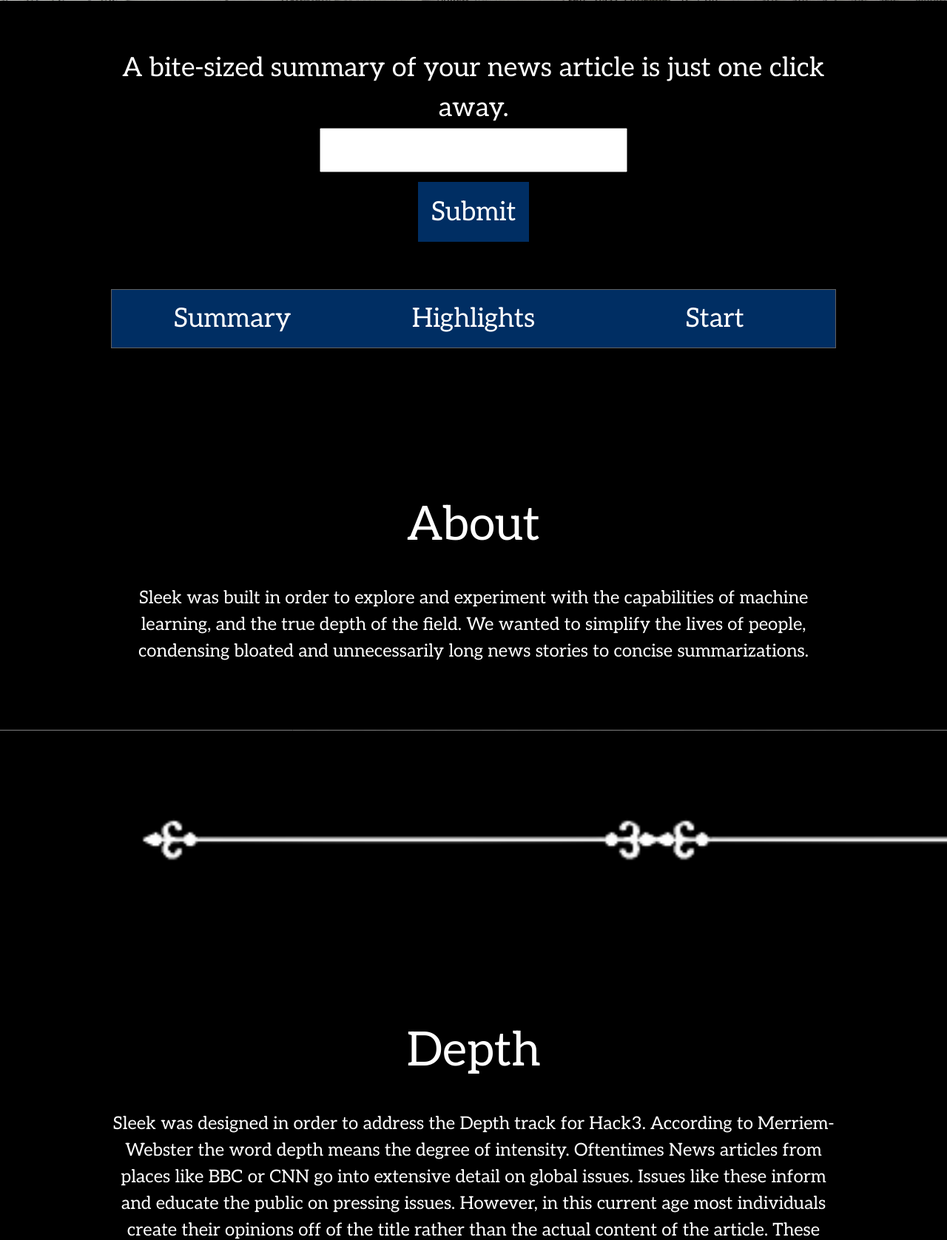
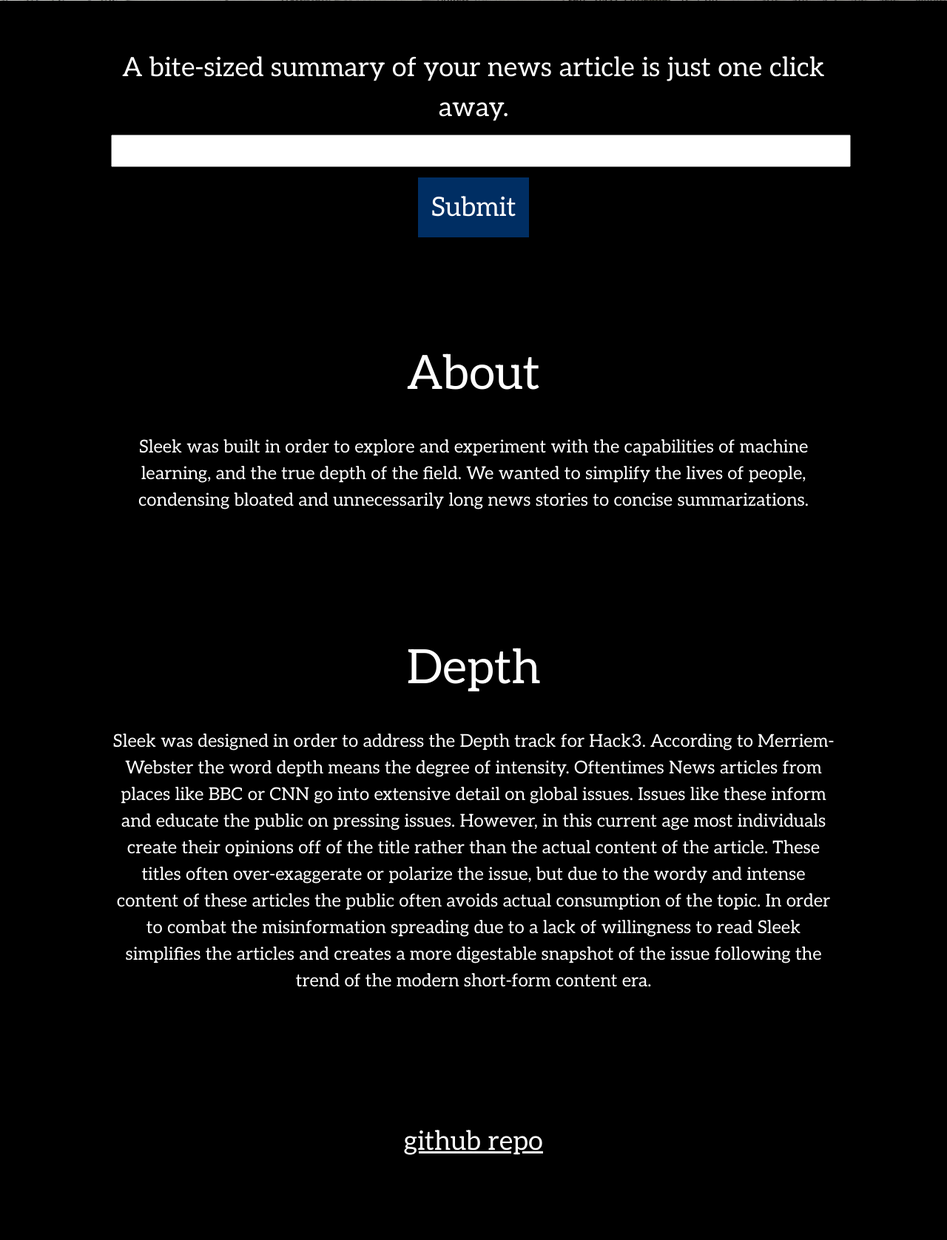
Before and after one commit to EulerPascal404/SleekNews, a Flask app: page / in a window 1280 px wide; the page is wider, and only the part inside the window is pictured. Shown: the part 719-2396 px from the top of that part at 74% size. After the commit the page ends 2281 px from the top of that part, so only its background shows below. Run offline with Flask 2, Linux system fonts and the light colour scheme.

Commit message:
please work

```diff
--- a/SleekApp/app.py
+++ b/SleekApp/app.py
@@ -1,24 +1,12 @@
 from flask import Flask,render_template,request,Response
 import requests
-import random
-import tweepy
 app = Flask(__name__)
 from transformers import Trainer, AutoModel, AutoModelForSequenceClassification, AutoTokenizer
-import torch
-from torch.utils.data import Dataset, DataLoader
-from torch.optim import Adam, AdamW
-import time
+
 import numpy as np
 import os
-import matplotlib
-import io
-import matplotlib.pyplot as plt
 import numpy as np
-import io
-import random
 from flask import Response
-from matplotlib.backends.backend_agg import FigureCanvasAgg as FigureCanvas
-from matplotlib.figure import Figure
 import spacy
 import nltk
 from bs4 import BeautifulSoup
@@ -30,7 +18,7 @@ os.environ["TOKENIZERS_PARALLELISM"] = "true"
 from sklearn.feature_extraction.text import TfidfVectorizer
 from nltk import tokenize
 nlp = spacy.load("en_core_web_sm")
-
+nltk.download('punkt')
 def finalKeyWords(url, num_display):
     text = getText(url)
     return_content = [GetEntities(text), SentenceWordImportance(text, num_display)]
@@ -69,12 +57,11 @@ ur = "https://devonprice.medium.com/thoughts-are-not-feelings-is-shitty-psycholo
 def home():
 	return render_template("index.html")
 
-@app.route("/result",methods = ['POST','GET'])
+@app.route("/result",methods = ['POST'])
 def result():
-	output = request.form.to_dict()
-	name = output["name"]
-	time.sleep(1)
-	return render_template("index.html",name = func1(name))
+	content = request.form.to_dict()
+	name1 = content["name"]
+	return render_template("index.html",inp = SentenceWordImportance(getText(name1),3))
 
 if __name__ == '__main__':
 	app.run(debug = True,port = 5001)
--- a/SleekApp/static/index.css
+++ b/SleekApp/static/index.css
@@ -29,6 +29,10 @@ html {
 .w3-hover-red:hover{color:#fff!important;background-color:#002146!important}
 .bgc {
 	background-color: #002e63;
+}
+.btnjaskldflk {
+	margin: auto;
+	width: 1000px;
 }
 .divider {
 	background: transparent;
--- a/SleekApp/templates/index.html
+++ b/SleekApp/templates/index.html
@@ -65,14 +65,18 @@ a {background-color: #002e63}
 <!-- Menu Container -->
 <div class="w3-container w3-black w3-padding-64 w3-xxlarge" id="menu">
   <div class="w3-content">
+
     <center>
       <label for = "Name" style="color:rgb(255, 255, 255)">A bite-sized summary of your news article is just one click away.</label><br>
-            <input type="text" name = "name" id = "name">
+
           </center>
-            <center><input type="Submit" class = "file_submit"></center>
+          <form action = "/result" method = "POST">
+            <input style="font-size:25px;" type="text" name = "name" id = "name" class="btnjaskldflk">
+            <center><input type="Submit" class = "file_submit">
+                {% if inp%}
                 <h1 class="w3-center w3-jumbo" style="margin-bottom:64px"></h1>
                 <div class="w3-row w3-center w3-border w3-border-dark-grey">
-      <a href="javascript:void(0)" onclick="openMenu(event, 'CNN');" id="myLink">
+                  <a href="javascript:void(0)" onclick="openMenu(event, 'Pizza');" id="myLink">
                     <div class="w3-col s4 tablink w3-padding-large w3-hover-red">Summary</div>
                   </a>
                   <a href="javascript:void(0)" onclick="openMenu(event, 'Pasta');">
@@ -84,8 +88,8 @@ a {background-color: #002e63}
                 </div>
 
                 <div id="Pizza" class="w3-container menu w3-padding-32 w3-white">
-      <h1><b>Margherita</b> <span class="w3-right w3-tag w3-dark-grey w3-round">$12.50</span></h1>
-      <p class="w3-text-grey">Fresh tomatoes, fresh mozzarella, fresh basil</p>
+                  <h1><b><center>Recap</center></b></h1>
+                  <p class="w3-text-grey">{{inp[1]}}</p>
                   <hr>
                 </div>
 
@@ -101,9 +105,28 @@ a {background-color: #002e63}
       <p class="w3-text-grey">Ask the waiter</p>
       <hr>
     </div><br>
+                {% endif %}
+  </center></form>
+
+
+
   </div>
 </div>
+<form class = "grid" action = "/result" method = "POST" >
+        <center>
+            {% if name%}
+    <a href="../static/bg.jpg" class="file_submit" download="bg.jpg">
+      Download tweets
+    </a>
+    <p style ="font-family: Aleo"><b>See some of the tweets that we analyzed.</b></p>
+            <h3 style = "color:rgb(0, 0, 0);"> {{name}} </h3>
 
+
+
+            {% endif %}
+        </center>
+
+    </form>
 <!-- About Container -->
 <div class="w3-container w3-padding-64 w3-black w3-grayscale w3-xlarge" id="about">
   <div class="w3-content">
@@ -112,9 +135,6 @@ a {background-color: #002e63}
   </div>
 </div>
 <div>
-<div class = "divider">
-  <img src = "../static/rbg3.png">
-</div>
 
 
 <!-- Depth Container -->
```
Also changed, not shown: SleekApp/requirements.txt (+8 -1 lines), SleekApp/static/poopta.png (added), SleekApp/static/rbg.png (deleted), SleekApp/static/rbg2.png (deleted), SleekApp/static/rbg3.png (deleted), SleekApp/static/sep.png (deleted). Lines whose indentation alone changed are shown as unchanged.
